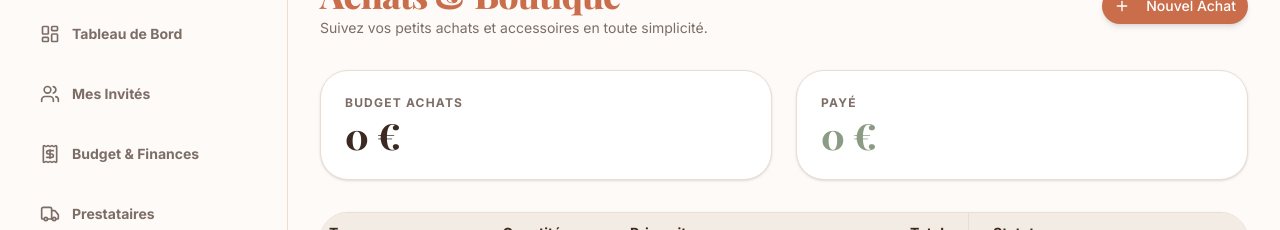
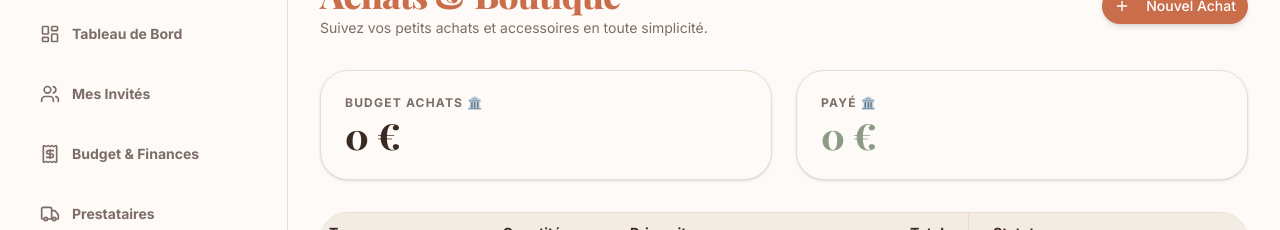
Before and after one commit to FPH-DEV89/wedding-planner-v2, a Next.js app: page /purchases in a window 1280 px wide. Shown: the part 139-369 px from the top of the page. Built offline with nearby package versions, Linux system fonts and the light colour scheme; no server answers; the database is empty; a web font is replaced by a local one.

Commit message:
fix: force cream bg and add icons to purchase client

```diff
--- a/src/features/purchases/components/purchase-client.tsx
+++ b/src/features/purchases/components/purchase-client.tsx
@@ -94,12 +94,12 @@ export const PurchaseClient = ({ initialData }: PurchaseClientProps) => {
             </div>
 
             <div className="grid grid-cols-1 md:grid-cols-2 gap-6">
-                <div className="p-6 bg-white border border-[#e9ded0] rounded-3xl shadow-sm group hover:shadow-md transition-all duration-300">
-                    <p className="text-xs font-bold text-[#7c6d66] uppercase tracking-widest">Budget Achats</p>
+                <div className="p-6 bg-[#fdfaf7] border border-[#e9ded0] rounded-3xl shadow-sm group hover:shadow-md transition-all duration-300">
+                    <p className="text-xs font-bold text-[#7c6d66] uppercase tracking-widest">Budget Achats 🏛️</p>
                     <p className="text-4xl font-serif font-extrabold text-[#3a2a22] mt-1">{totalBudget.toLocaleString()} €</p>
                 </div>
-                <div className="p-6 bg-white border border-[#e9ded0] rounded-3xl shadow-sm group hover:shadow-md transition-all duration-300">
-                    <p className="text-xs font-bold text-[#7c6d66] uppercase tracking-widest">Payé</p>
+                <div className="p-6 bg-[#fdfaf7] border border-[#e9ded0] rounded-3xl shadow-sm group hover:shadow-md transition-all duration-300">
+                    <p className="text-xs font-bold text-[#7c6d66] uppercase tracking-widest">Payé 🏛️</p>
                     <p className="text-4xl font-serif font-extrabold text-[#8c9b84] mt-1">{totalPaid.toLocaleString()} €</p>
                 </div>
             </div>
```
